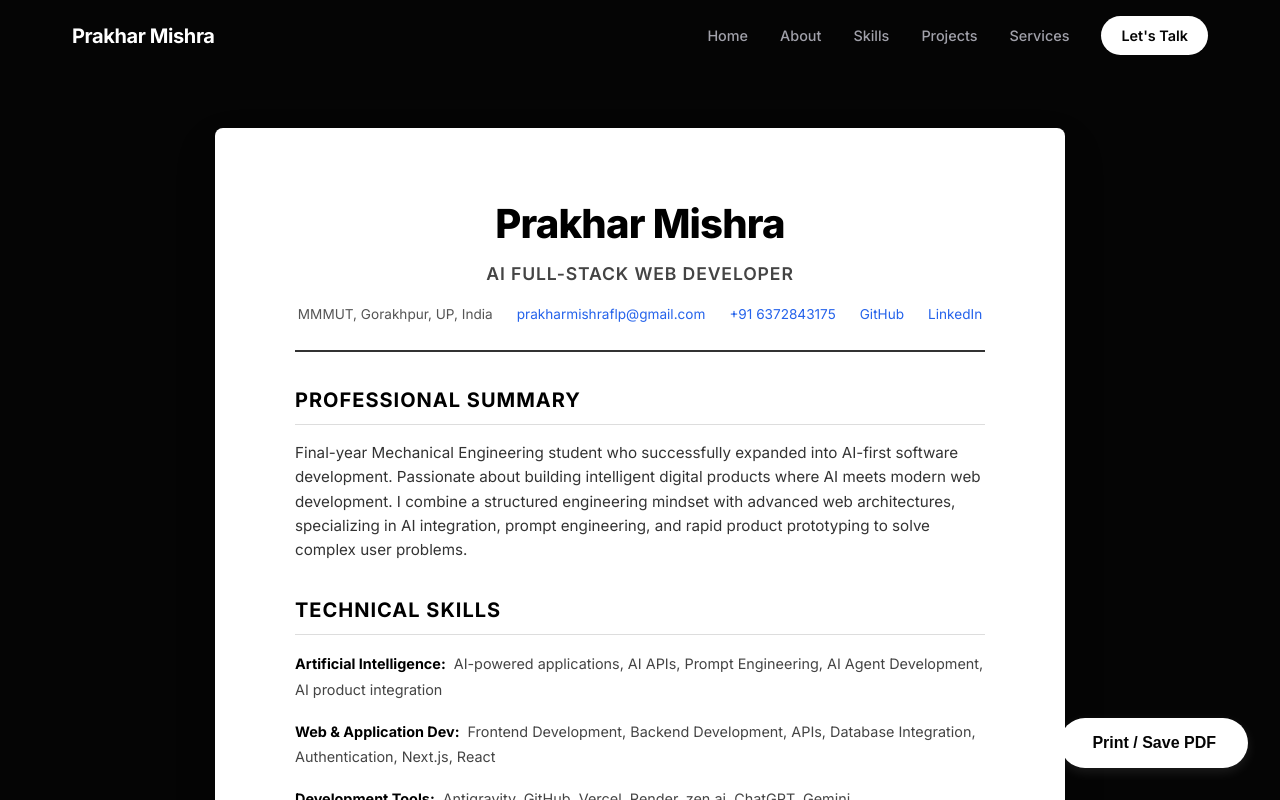
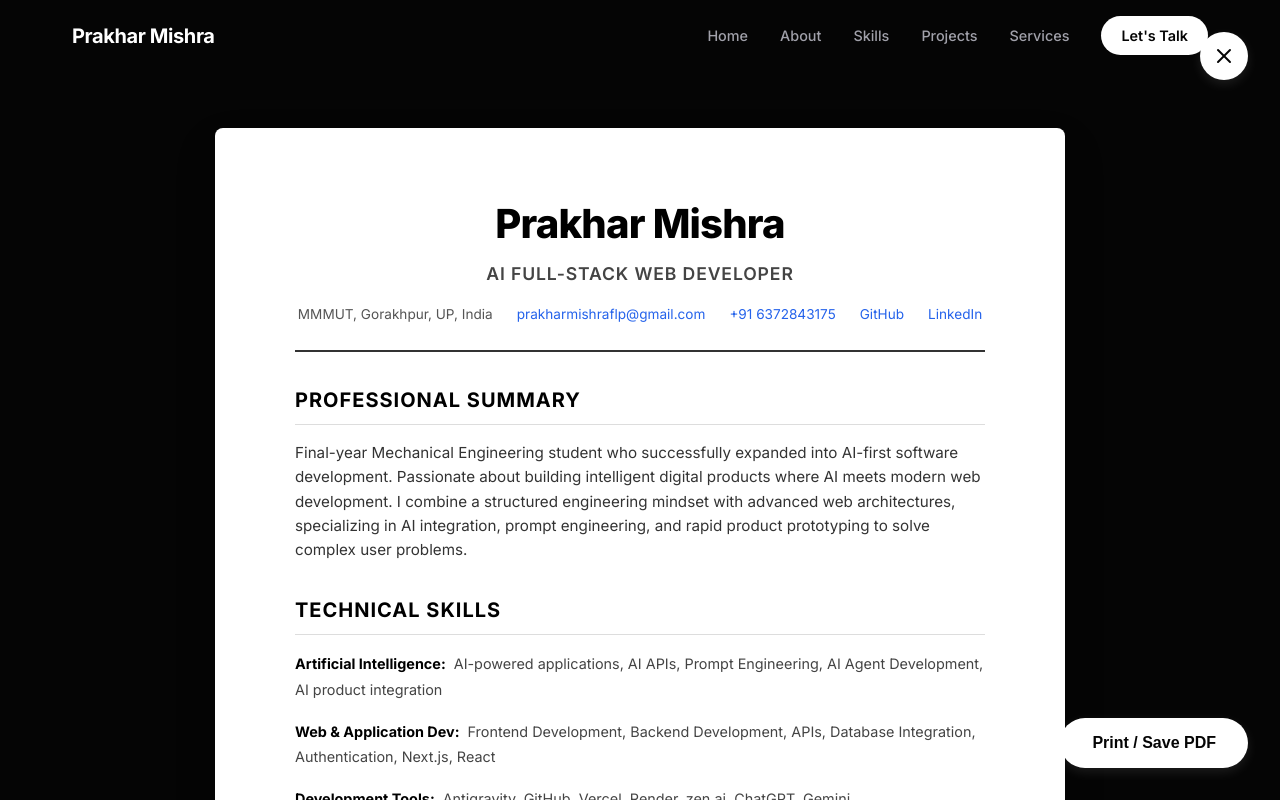
Before and after one commit to prakharmishra00000-cell/prakhar-mishra-portfolio, a Next.js app: page /resume in a window 1280 px wide. Shown: the top 800 px of the page. Built offline with nearby package versions, Linux system fonts and the light colour scheme.

Commit message:
Add close button to Resume page

```diff
--- a/src/app/resume/Resume.module.css
+++ b/src/app/resume/Resume.module.css
@@ -185,6 +185,28 @@
   transform: translateY(-2px);
 }
 
+.closeBtn {
+  position: fixed;
+  top: 2rem;
+  right: 2rem;
+  background: var(--text-primary);
+  color: var(--bg-main);
+  width: 48px;
+  height: 48px;
+  border-radius: 50%;
+  display: flex;
+  align-items: center;
+  justify-content: center;
+  cursor: pointer;
+  box-shadow: 0 4px 12px rgba(255,255,255,0.1);
+  transition: transform 0.2s;
+  z-index: 100;
+}
+
+.closeBtn:hover {
+  transform: translateY(-2px) scale(1.05);
+}
+
 @media print {
   body {
     background: #fff;
@@ -199,7 +221,7 @@
     max-width: 100%;
     box-shadow: none;
   }
-  .printBtn {
+  .printBtn, .closeBtn {
     display: none;
   }
   /* Hide navigation and footer in print if needed, though they aren't on this layout unless included */
--- a/src/app/resume/page.tsx
+++ b/src/app/resume/page.tsx
@@ -1,6 +1,8 @@
 "use client";
 
 import React from 'react';
+import Link from 'next/link';
+import { X } from 'lucide-react';
 import styles from './Resume.module.css';
 
 export default function ResumePage() {
@@ -10,6 +12,10 @@ export default function ResumePage() {
 
   return (
     <div className={styles.resumePage}>
+      <Link href="/" className={styles.closeBtn} aria-label="Close Resume">
+        <X size={24} />
+      </Link>
+
       <button onClick={handlePrint} className={styles.printBtn}>
         Print / Save PDF
       </button>
```
